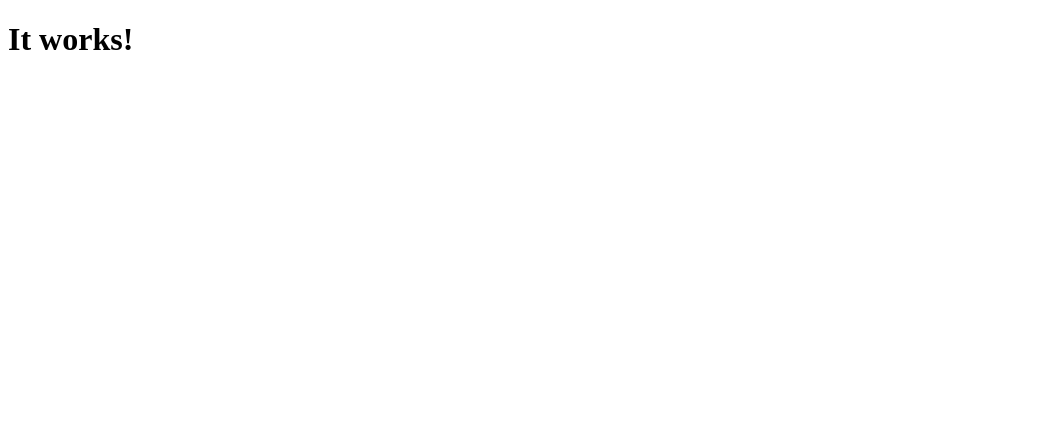
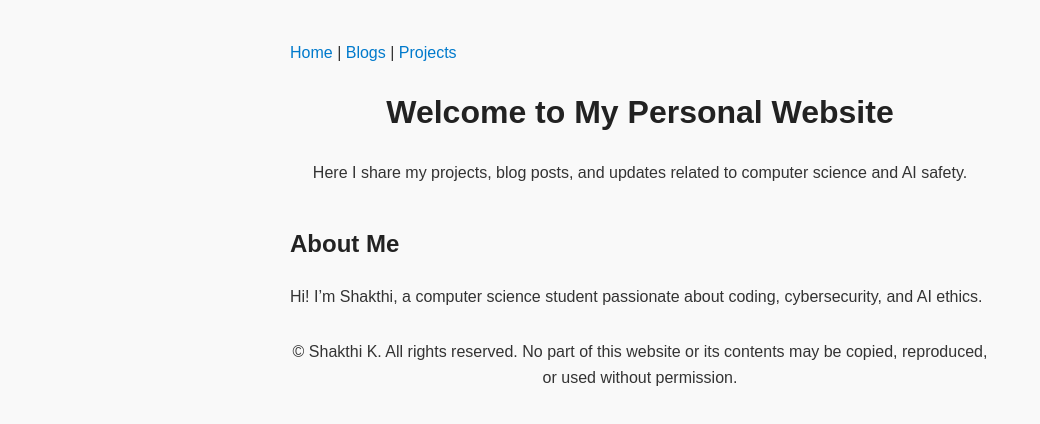
Before and after one commit to SK-02-dev/sk-02-dev.github.io, a plain HTML site: page index.html in a window 1280 px wide. Shown: the whole page, without its empty margins (0-1040 px from the left). Drawn offline with Linux system fonts and the light colour scheme.

Commit message:
Update index.html

```diff
--- a/index.html
+++ b/index.html
@@ -1,5 +1,58 @@
 <!DOCTYPE html>
-<html>
-<head><title>Test Page</title></head>
-<body><h1>It works!</h1></body>
+<html lang="en">
+<head>
+  <meta charset="UTF-8" />
+  <meta name="viewport" content="width=device-width, initial-scale=1" />
+  <title>Your Name — Personal Website</title>
+  <style>
+    body {
+      font-family: Arial, sans-serif;
+      max-width: 700px;
+      margin: 40px auto;
+      padding: 0 20px;
+      line-height: 1.6;
+      background-color: #f9f9f9;
+      color: #333;
+    }
+    header, footer {
+      text-align: center;
+      margin-bottom: 40px;
+    }
+    a {
+      color: #007acc;
+      text-decoration: none;
+    }
+    a:hover {
+      text-decoration: underline;
+    }
+    article {
+      margin-bottom: 30px;
+    }
+    h1, h2 {
+      color: #222;
+    }
+  </style>
+</head>
+<body>
+<nav>
+    <a href="index.html">Home</a> |
+    <a href="blogs.html">Blogs</a> |
+    <a href="projects.html">Projects</a>
+  </nav>
+  <header>
+    <h1>Welcome to My Personal Website</h1>
+    <p>Here I share my projects, blog posts, and updates related to computer science and AI safety.</p>
+  </header>
+
+  <main>
+    <article>
+      <h2>About Me</h2>
+      <p>Hi! I’m Shakthi, a computer science student passionate about coding, cybersecurity, and AI ethics.</p>
+    </article>
+  </main>
+
+  <footer>
+    <p>© Shakthi K. All rights reserved. No part of this website or its contents may be copied, reproduced, or used without permission.</p>
+  </footer>
+</body>
 </html>
```
